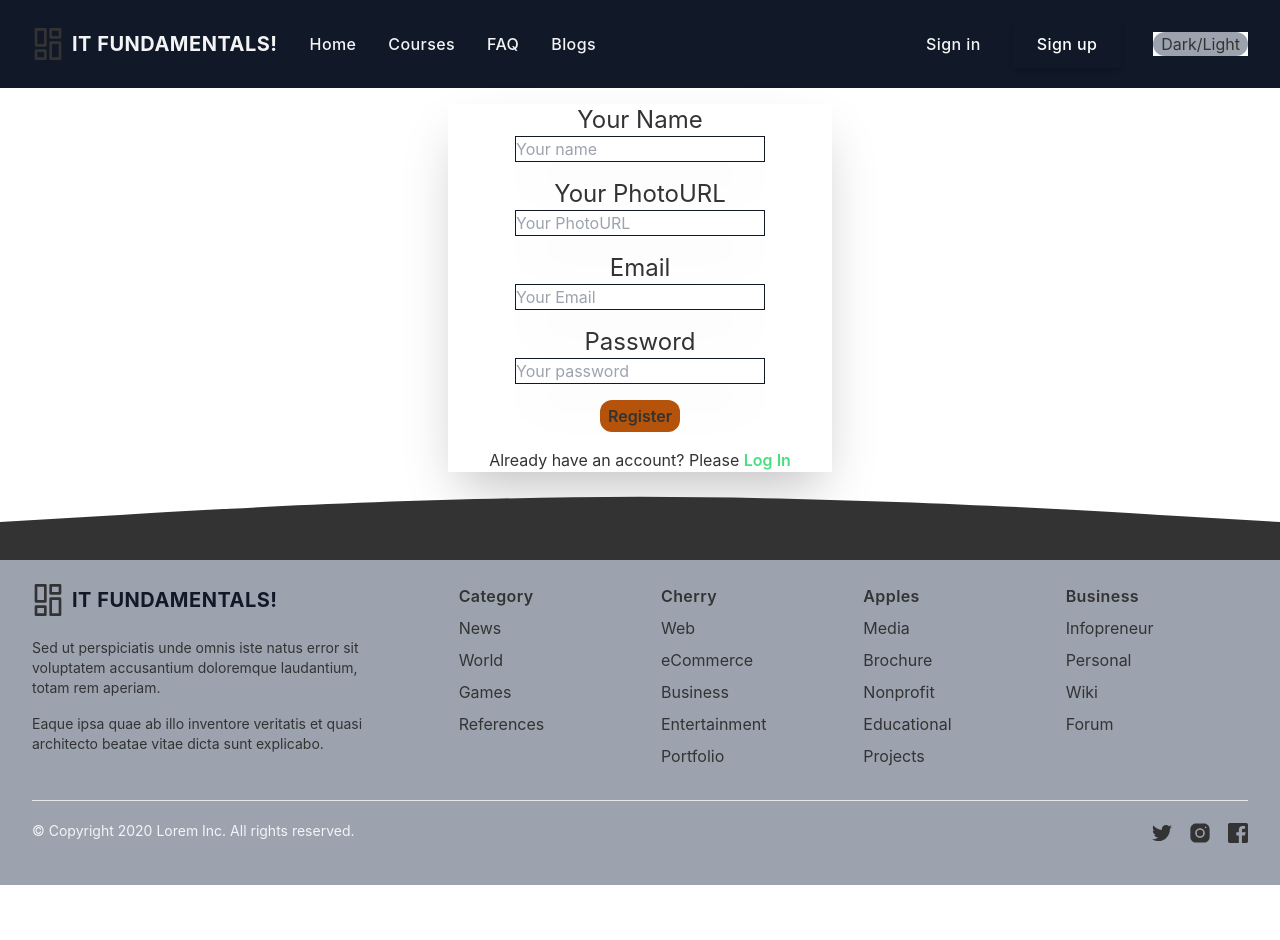
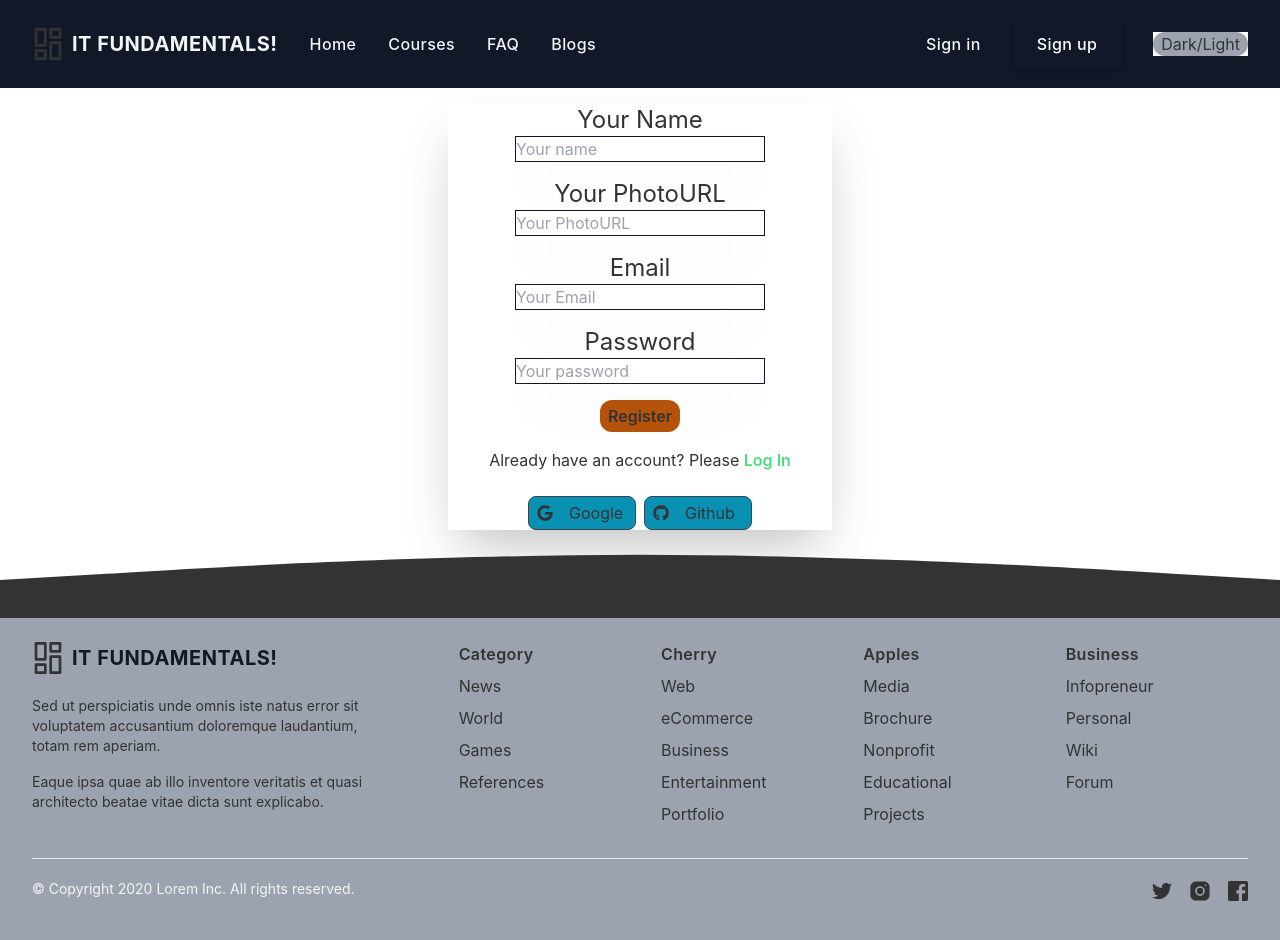
Before and after one commit to Minhaj-murad/IT-Fundamentals-Client, a React (Create React App) app: page /signup in a window 1280 px wide. Shown: the top 940 px of the page. Before the commit the page ends 885 px from the top, so only its background shows below. Built offline with nearby package versions, Linux system fonts and the light colour scheme.

Commit message:
google sign in created

```diff
--- a/package.json
+++ b/package.json
@@ -3,12 +3,14 @@
   "version": "0.1.0",
   "private": true,
   "dependencies": {
+    "@react-icons/all-files": "^4.1.0",
     "@testing-library/jest-dom": "^5.16.5",
     "@testing-library/react": "^13.4.0",
     "@testing-library/user-event": "^13.5.0",
     "firebase": "^9.12.1",
     "react": "^18.2.0",
     "react-dom": "^18.2.0",
+    "react-icons": "^4.6.0",
     "react-router-dom": "^6.4.2",
     "react-scripts": "5.0.1",
     "web-vitals": "^2.1.4"
--- a/src/Components/Signup/Signup.js
+++ b/src/Components/Signup/Signup.js
@@ -2,9 +2,12 @@ import React from 'react';
 import { useContext } from 'react';
 import { Link } from 'react-router-dom';
 import { AuthContext } from '../UseContext/Usecontext';
+import { FaGithub, FaGoogle } from 'react-icons/fa';
+import { GoogleAuthProvider } from 'firebase/auth';
+const Signup = () => {
+   const {createUser, googlesignin}=useContext(AuthContext);
+   const googleprovider = new GoogleAuthProvider();
 
-const Signup = () => {
-   const {createUser}=useContext(AuthContext);
     const handleregister=(e)=>{
         e.preventDefault();
         const form = e.target;
@@ -26,13 +29,22 @@ const Signup = () => {
         .catch(error => console.error(error));
 
     }
+    const handlegooglesign =()=>{
+        googlesignin(googleprovider)
+        .then(result => {
+            const user = result.user;
+            console.log(user);
+
+        })
+        .catch(error => console.error(error));
+    }
 
 
 
 
     return (
-        <div >
-        <form onSubmit={handleregister} className='w-96 mx-auto h-auto  shadow-2xl text-center mt-4'>
+        <div className='w-96 mx-auto h-auto  shadow-2xl text-center mt-4'>
+        <form onSubmit={handleregister} >
             <div className='mt-4'>
             <h1 className='text-2xl '>Your Name</h1>
             <input className='border border-gray-900 shadow-2xl' type="name" name="name" id="" placeholder='Your name' required/>
@@ -52,7 +64,16 @@ const Signup = () => {
             <button className='bg bg-amber-700 rounded-xl my-4 py-1 px-2 font-semibold ' type="submit">Register </button>
             <br />
             <p>Already have an account? Please <Link to='/login' className='text-green-400 font-semibold'>Log In </Link></p>
+
+            <br />
+
+
+
         </form>
+        <div className='w-56 flex gap-2 mx-auto'>
+        <button onClick={handlegooglesign}  className='bg-cyan-600 py-1 px-2 rounded-lg text-center w-28 mx-auto flex items-center gap-4 border border-gray-700'><FaGoogle></FaGoogle> Google </button>
+        <button  className='bg-cyan-600 py-1 px-2 rounded-lg text-center w-28 mx-auto flex items-center gap-4 border border-gray-700'><FaGithub></FaGithub> Github </button>
+        </div>
     </div>
 );
 };
--- a/src/Components/UseContext/Usecontext.js
+++ b/src/Components/UseContext/Usecontext.js
@@ -1,6 +1,6 @@
 import React, { createContext } from 'react';
 import app from '../../firebase.init';
-import { createUserWithEmailAndPassword, getAuth, signInWithEmailAndPassword } from 'firebase/auth';
+import { createUserWithEmailAndPassword, getAuth, signInWithEmailAndPassword, signInWithPopup } from 'firebase/auth';
 
 export const AuthContext = createContext();
 const auth = getAuth(app);
@@ -17,7 +17,11 @@ const Usecontext = ({children}) => {
      return signInWithEmailAndPassword(auth, email, password);
     }
 
-    const authInfo = {createUser, signIn}
+    const googlesignin = (provider) => {
+        return signInWithPopup(auth, provider)
+    }
+
+    const authInfo = {createUser, signIn,googlesignin}
     return (
         <div>
             <AuthContext.Provider value={authInfo}>
```
Also changed, not shown: 1 other file (tests, documents, lock files or other folders).
